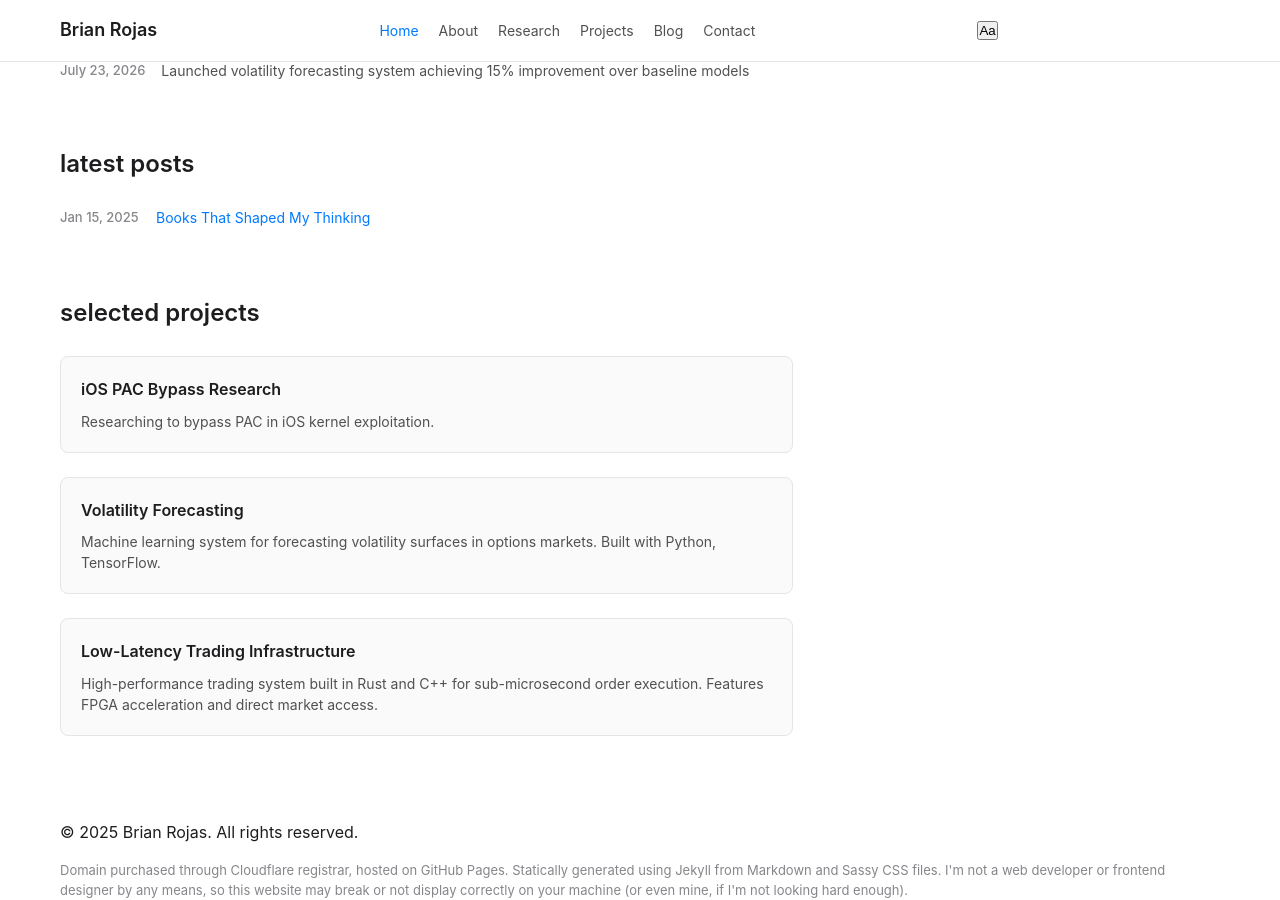
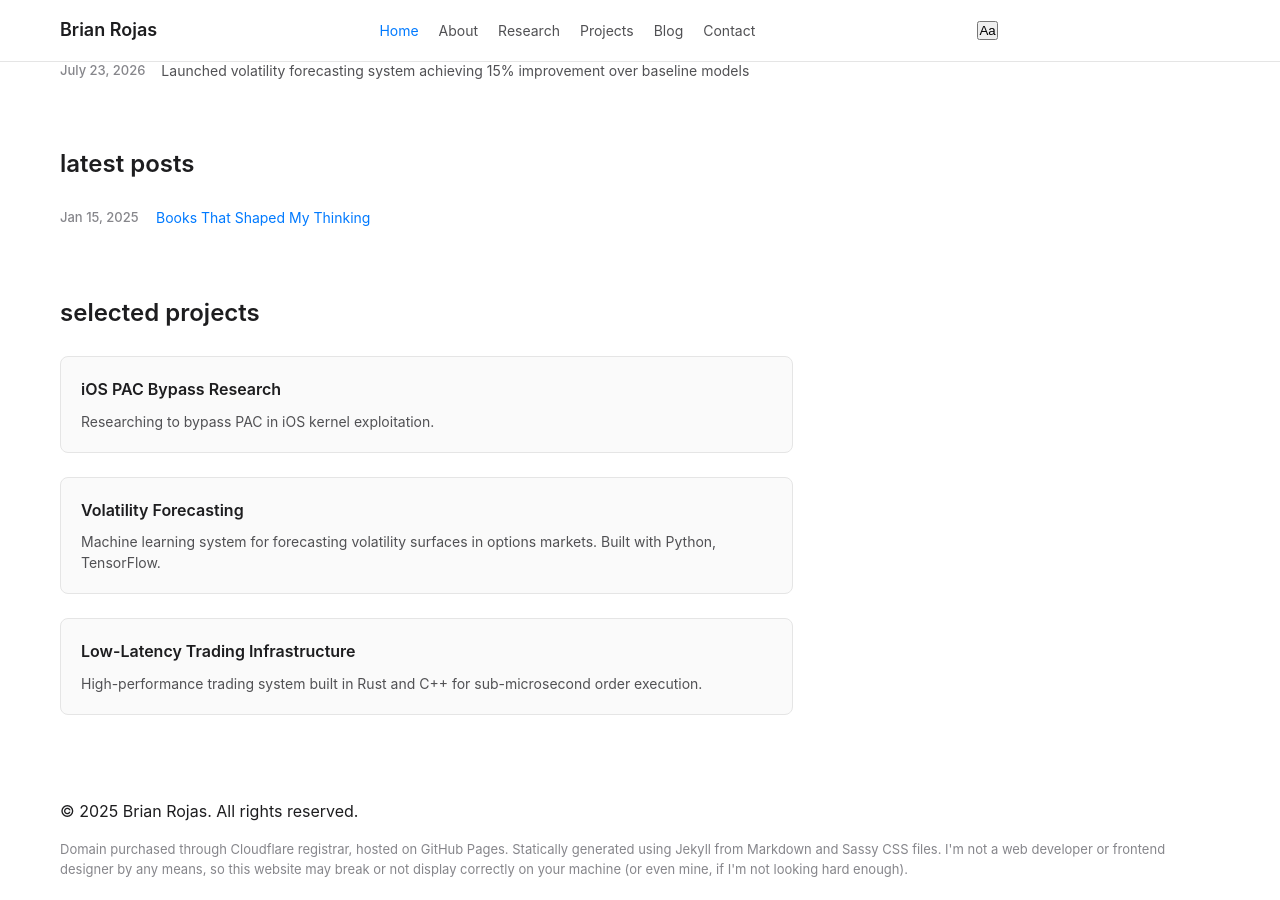
Before and after one commit to brianrojrc/brianrojrc.github.io, a Jekyll site: the page built from index.md, in a window 1280 px wide and 900 px high, scrolled down 568 px. Built offline with Jekyll 4.4.1, drawn with Linux system fonts in a browser that asks for light colours; after the commit the page ends 1447 px from its top, so only the background shows below that.

Commit message:
Update index.md

```diff
--- a/index.md
+++ b/index.md
@@ -71,7 +71,6 @@ title: Home
                 <div class="publication-title">Low-Latency Trading Infrastructure</div>
                 <div class="publication-details">
                     High-performance trading system built in Rust and C++ for sub-microsecond order execution.
-                    Features FPGA acceleration and direct market access.
                 </div>
             </div>
         </div>
```
